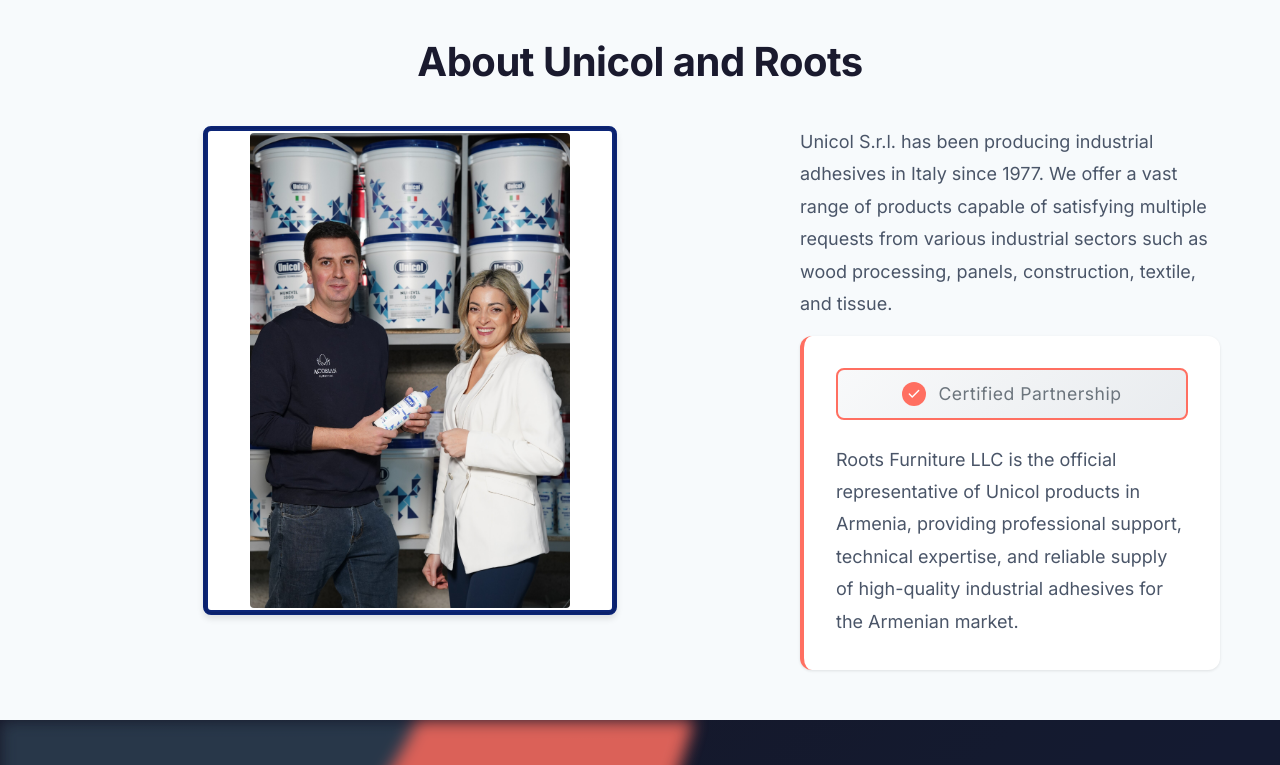
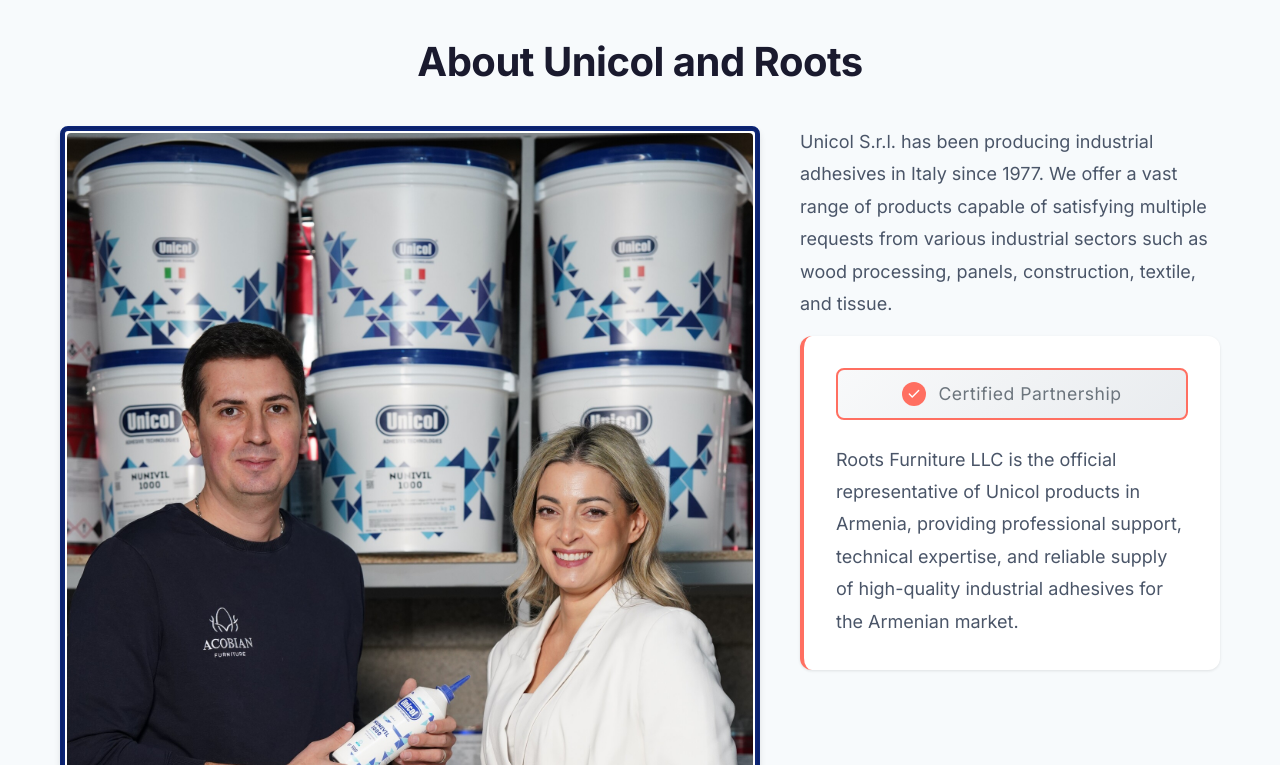
Before and after one commit to levonstepan/Unicol, a plain HTML site: page index.html in a window 1280 px wide. Shown: the part 820-1585 px from the top of the page. Drawn offline with Linux system fonts and the light colour scheme.

Commit message:
Restore Partnership section image to original size, keep frame fitting image

```diff
--- a/styles.css
+++ b/styles.css
@@ -465,12 +465,10 @@ section {
 }
 
 .about-image {
-    width: 80%;
-    max-width: 400px;
+    width: 100%;
     height: auto;
     display: block;
     border-radius: 4px;
-    margin: 0 auto;
 }
 
 .about-text p {
```
